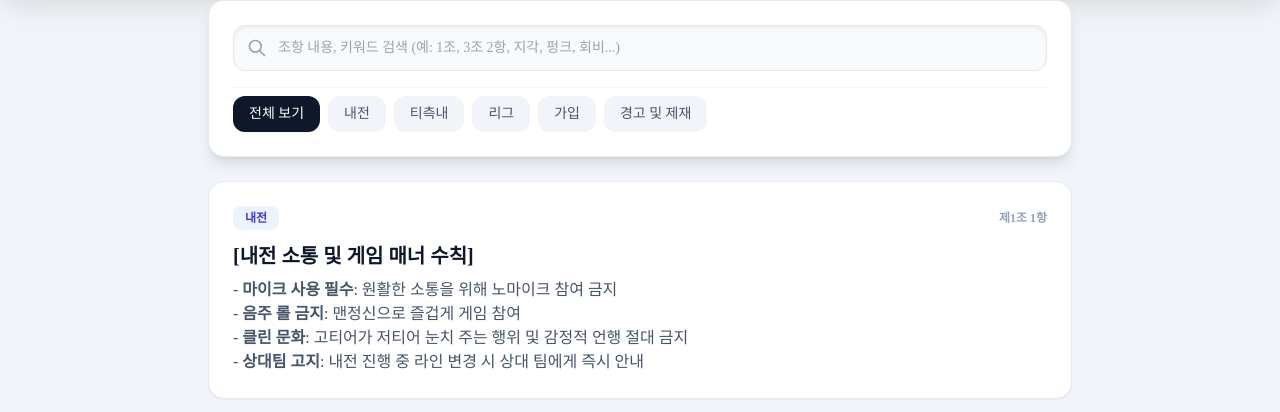
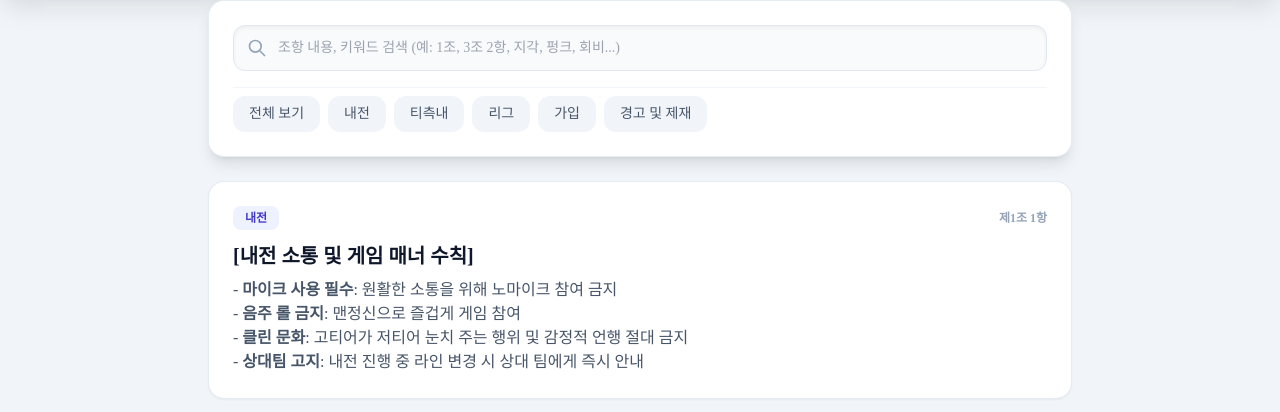
Before and after one commit to lolex-lounge/lolex, a plain HTML site: page rules.html in a window 1280 px wide. Both pictures are taken after a click on the button "전체 보기". Shown: the part 332-744 px from the top of the page. Drawn offline with nearby package versions, Linux system fonts and the light colour scheme; a web font is replaced by a local one.

Commit message:
Update rules.html

```diff
--- a/rules.html
+++ b/rules.html
@@ -254,15 +254,15 @@
         © LOLEX Community Hub & Rules. All rights reserved.
     </footer>
 
-    <script>
+<script>
         let currentCategory = '전체';
 
-        function filterCategory(category) {
+        function filterCategory(category, clickedBtn) {
             currentCategory = category;
 
             const buttons = document.querySelectorAll('.cat-btn');
             buttons.forEach(btn => {
-                if (btn.innerText === category || (category === '전체' && btn.innerText.includes('전체'))) {
+                if (btn === clickedBtn) {
                     btn.className = "cat-btn px-4 py-2 text-xs md:text-sm font-medium rounded-xl bg-slate-900 text-white transition shadow-sm";
                 } else {
                     btn.className = "cat-btn px-4 py-2 text-xs md:text-sm font-medium rounded-xl bg-slate-100 text-slate-600 hover:bg-slate-200 transition";
```
